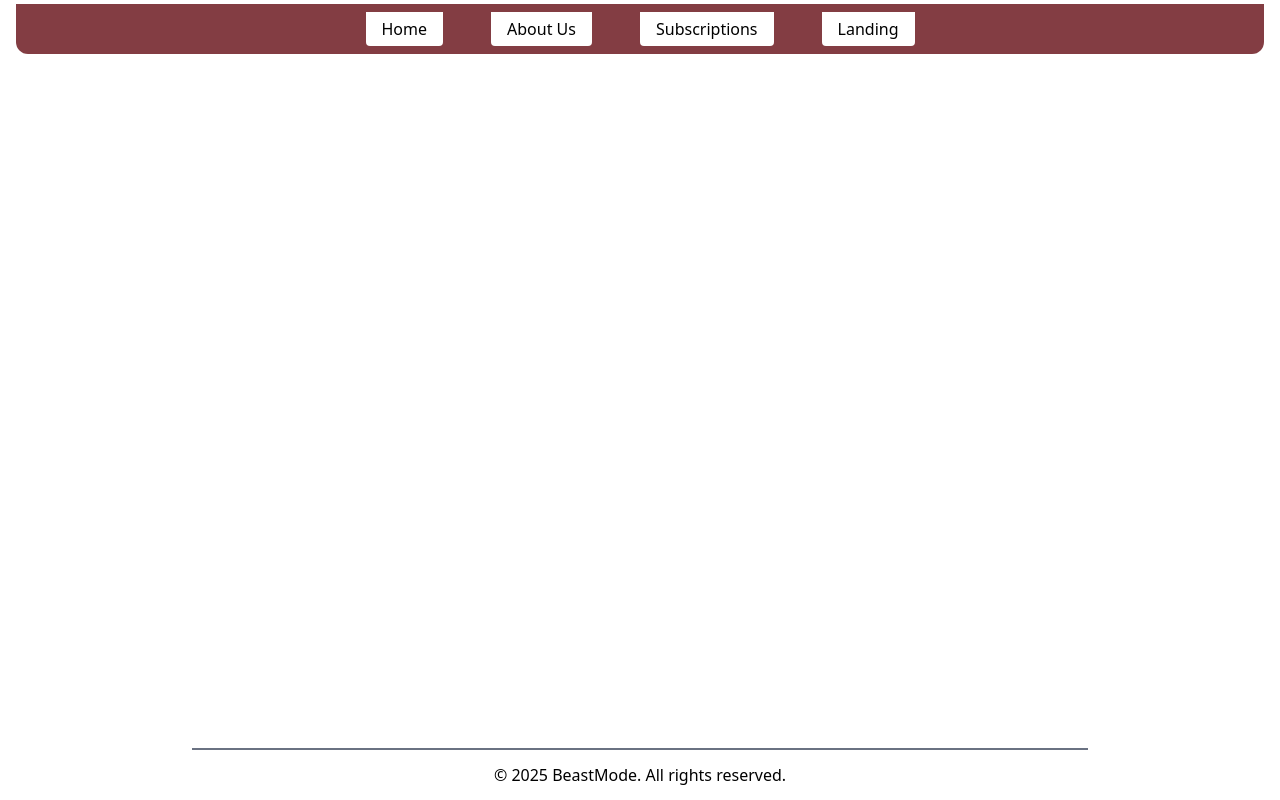
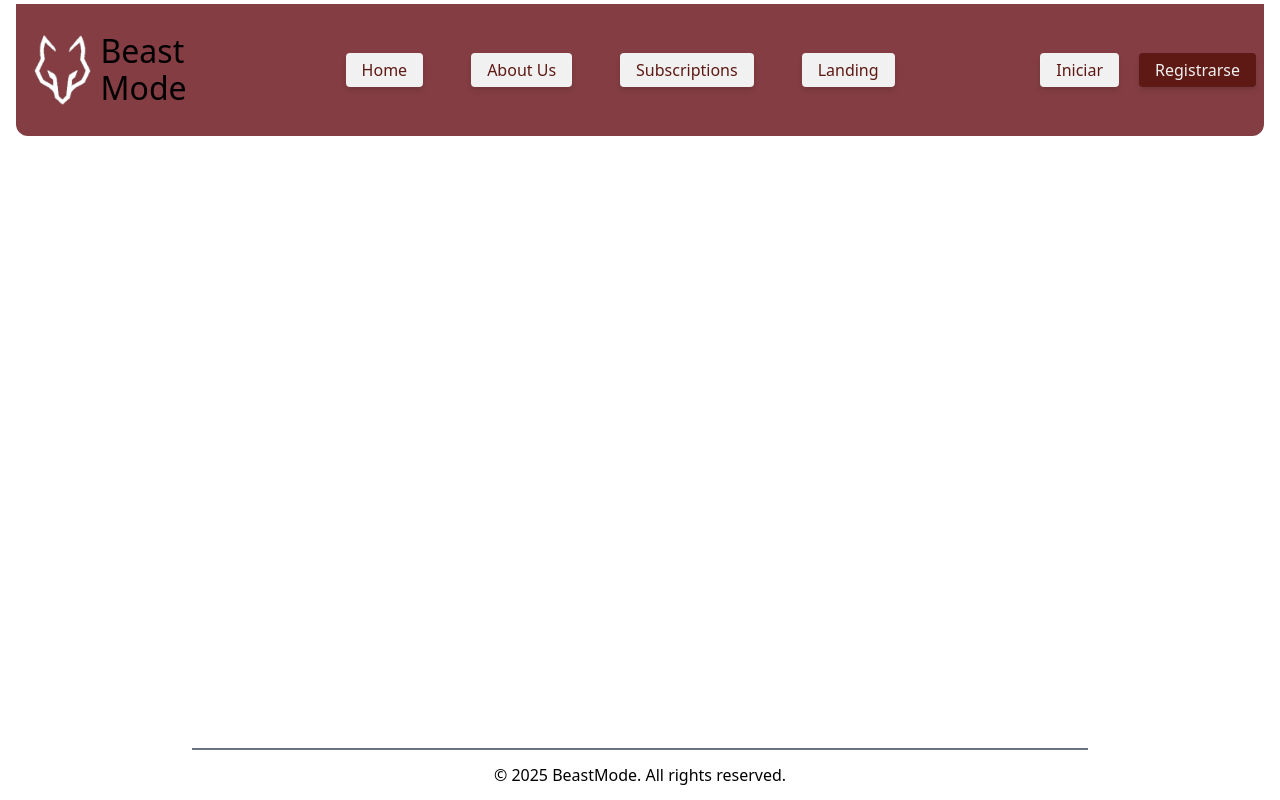
Before and after one commit to beastmode-pf-proyect/beastmode, a Next.js app in the folder frontend/front/: page / in a window 1280 px wide. Built offline with nearby package versions, Linux system fonts and the light colour scheme.

Commit message:
agregando primeras funcionalidades de los botones del navbar

```diff
--- a/frontend/front/src/Components/Navbar/Navbar.tsx
+++ b/frontend/front/src/Components/Navbar/Navbar.tsx
@@ -17,14 +17,39 @@ export const Navbar: React.FC = (): ReactElement => {
 
     return (
         <>
-            <div className="flex flex-wrap justify-center gap-16 md:gap-12 sm:gap-8 w-full">
-                {itemNavbar.map((elemento, index) => (
-                    <Link href={elemento.href} key={index}>
-                        <button className="cursor-pointer uppercase bg-white px-4 py-2 active:translate-x-0.5 active:translate-y-0.5 hover:shadow-[0.5rem_0.5rem_#F44336,-0.5rem_-0.5rem_#00BCD4] transition rounded-b-sm">
-                            {elemento.label}
+            <div className="flex justify-center items-center">
+                <div className="flex flex-row justify-center items-center">
+                    <Image src={logo} alt="Logo" className="h-20 w-20" />
+                    <h1>Beast Mode</h1>
+                </div>
+
+                <div className="flex flex-wrap justify-center gap-16 md:gap-12 sm:gap-8 w-full">
+                    {itemNavbar.map((elemento, index) => (
+                        <Link href={elemento.href} key={index}>
+                            <button className="cursor-pointer uppercase bg-[#f1f1f1] text-[#5e1914] px-4 py-2 rounded-sm transition shadow-md hover:bg-[#a82717] hover:text-[#f1f1f1] active:translate-x-0.5 active:translate-y-0.5 hover:shadow-[0.5rem_0.5rem_#5e1914,-0.5rem_-0.5rem_#777271]">
+                                {elemento.label}
+                            </button>
+                        </Link>
+                    ))}
+                </div>
+
+
+                <div className="flex flex-row gap-5">
+                    <Link href="/Login">
+                        <button className="cursor-pointer uppercase bg-[#f1f1f1] text-[#5e1914] px-4 py-2 rounded-sm transition shadow-md hover:bg-[#a82717] hover:text-[#f1f1f1] active:translate-x-0.5 active:translate-y-0.5 hover:shadow-[0.5rem_0.5rem_#5e1914,-0.5rem_-0.5rem_#777271]">
+                            Iniciar
                         </button>
                     </Link>
-                ))}
+
+                    <Link href="/Register">
+                        <button className="cursor-pointer uppercase bg-[#5e1914] text-[#f1f1f1] px-4 py-2 rounded-sm transition shadow-md hover:bg-[#a82717] hover:text-[#f1f1f1] active:translate-x-0.5 active:translate-y-0.5 hover:shadow-[0.5rem_0.5rem_#5e1914,-0.5rem_-0.5rem_#777271]">
+                            Registrarse
+                        </button>
+                    </Link>
+
+
+
+                </div>
             </div>
         </>
     )
```
